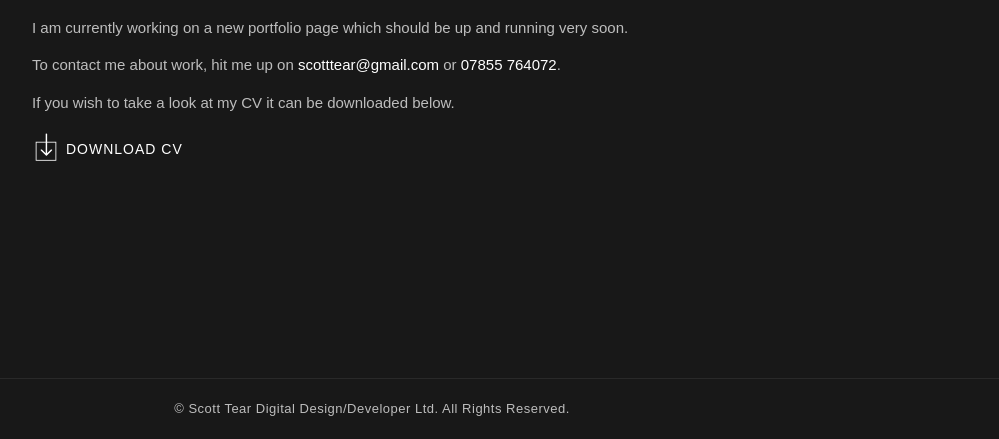
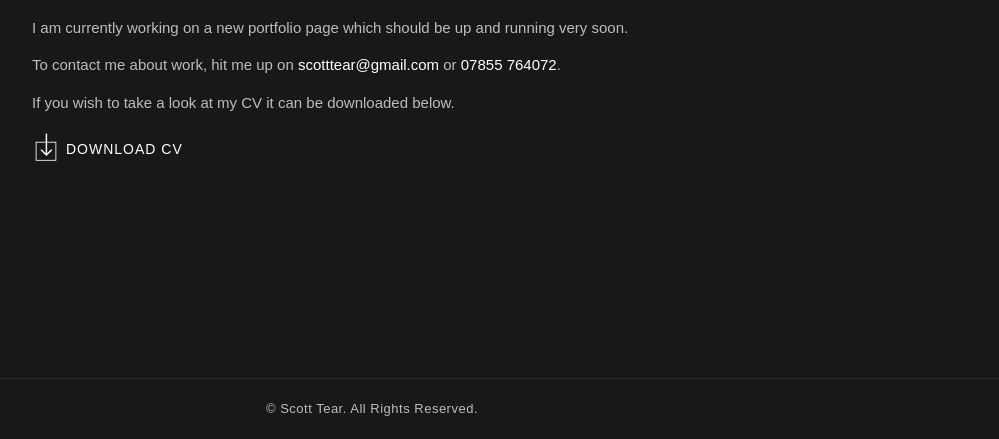
Before and after one commit to scotttear/scotttear.github.io, a plain HTML site: page index.html in a window 1280 px wide. Shown: the part 362-801 px from the top of the page, without its empty margins (268-1267 px from the left). Drawn offline with Linux system fonts and the light colour scheme; a script that the page names is missing.

Commit message:
updated footer copy

```diff
--- a/index.html
+++ b/index.html
@@ -71,7 +71,7 @@
             <footer class="l-footer">
                 <div class="l-container">
                     <div class="l-footer__copyright">
-                        <p>&copy; Scott Tear Digital Design/Developer Ltd. All Rights Reserved.</p>
+                        <p>&copy; Scott Tear. All Rights Reserved.</p>
                     </div>
                 </div>
             </footer>
```
